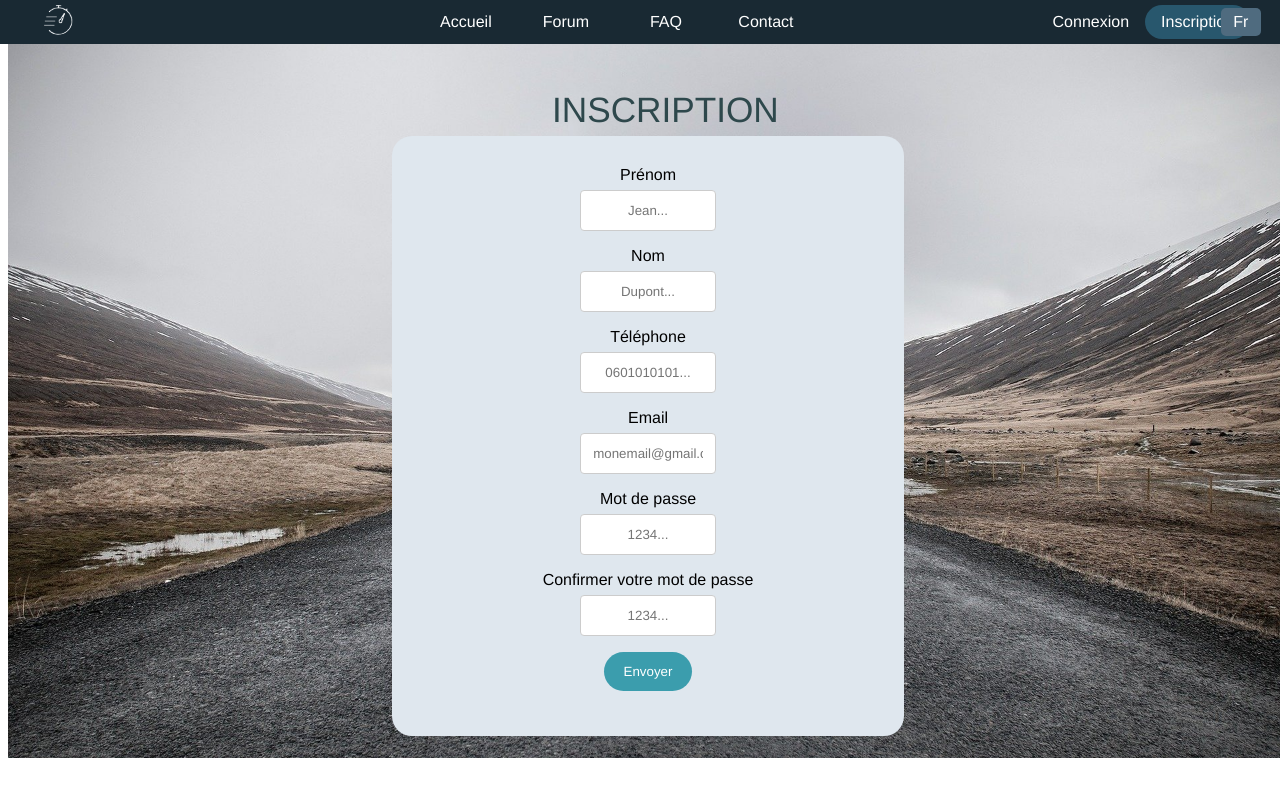
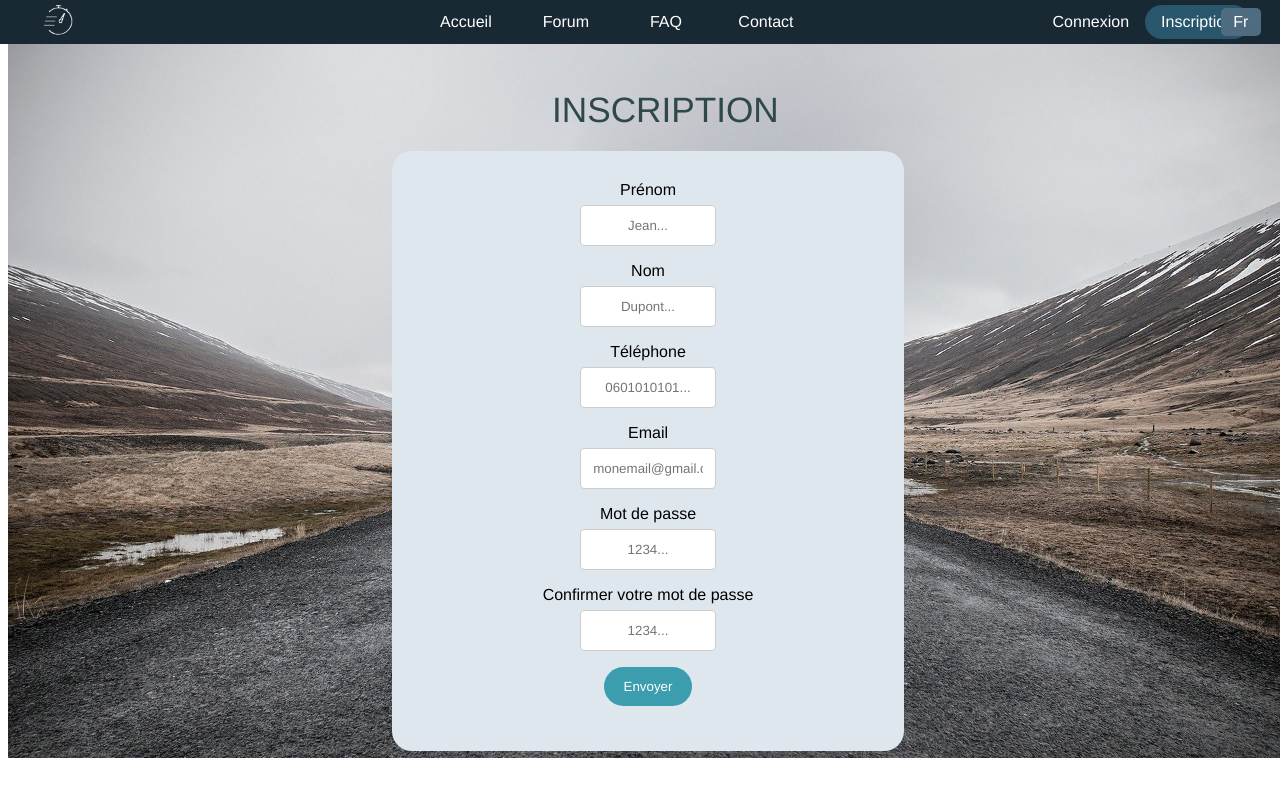
Before and after one commit to SilongXu/ISEP-BeyondSight-WEB-Project, a PHP site: page /inscription.html in a window 1280 px wide. Run offline with PHP 8.4, Linux system fonts and the light colour scheme.

Commit message:
Correction

```diff
--- a/styles.css
+++ b/styles.css
@@ -556,7 +556,6 @@ input[type=submit]:hover {
 	width: 100%;
 	position: fixed;
 	height: 750px;
-	overflow: hidden;
 
 }
 
@@ -592,7 +591,7 @@ input[type=text], select, textarea .champ {
 .form {
 	position: absolute;
 	left:30%;
-	top: 17%;
+	top: 19%;
 	height: 600px;
 	border-radius: 20px;
 	width: 40%;
```
